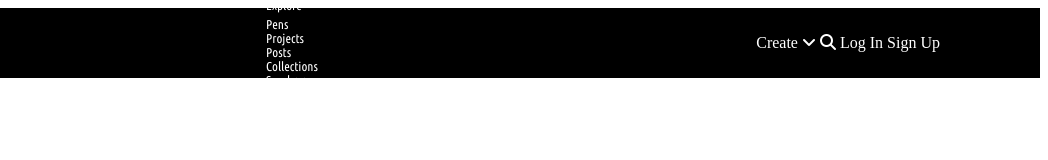
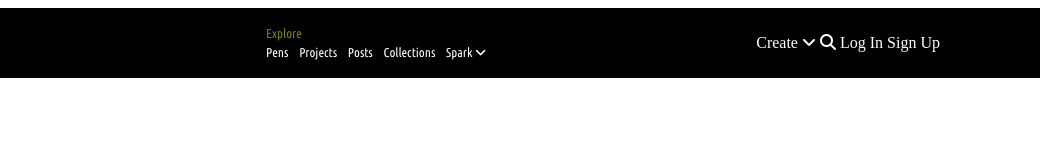
Before and after one commit to Dragonlord1005/Codepen-Devcamp, a plain HTML site: page index.html in a window 1280 px wide. Shown: the full height of the page, 232-1280 px from the left. Drawn offline with Linux system fonts and the light colour scheme.

Commit message:
changed to class

```diff
--- a/index.html
+++ b/index.html
@@ -33,7 +33,7 @@
       </div>
       <!-- So above our links next to the codepen logo is a yellow Explore -->
       <div class="nav-explore">
-        <div id="explore">Explore</div>
+        <div class="explore">Explore</div>
         <div class="links-wrapper">
           <div class="nav-link">Pens</div>
           <div class="nav-link">Projects</div>
--- a/styles/index.css
+++ b/styles/index.css
@@ -1,6 +1,6 @@
 .navigation-wrapper {
   height: 60px;
-  background-color: rgb(0, 0, 0);
+  background-color: #000000;
   color: white;
   display: flex;
   align-items: center;
@@ -11,7 +11,8 @@
 .navigation-wrapper > .nav-logo {
   display: flex;
   filter: invert();
-  align-items: flex-start;
+  /* align-items: flex-start; */
+  align
 }
 
 /* We will need to manually asign width and height vaulues in the img */
@@ -29,3 +30,15 @@
   width: 220px;
   justify-content: space-between;
 }
+
+.navigation-wrapper > .nav-explore > .explore {
+  display: flex;
+  color: #ffff00;
+  opacity: 0.5;
+  text-align: left;
+}
+
+.links-wrapper {
+  display: flex;
+  justify-content: space-between;
+}
```
